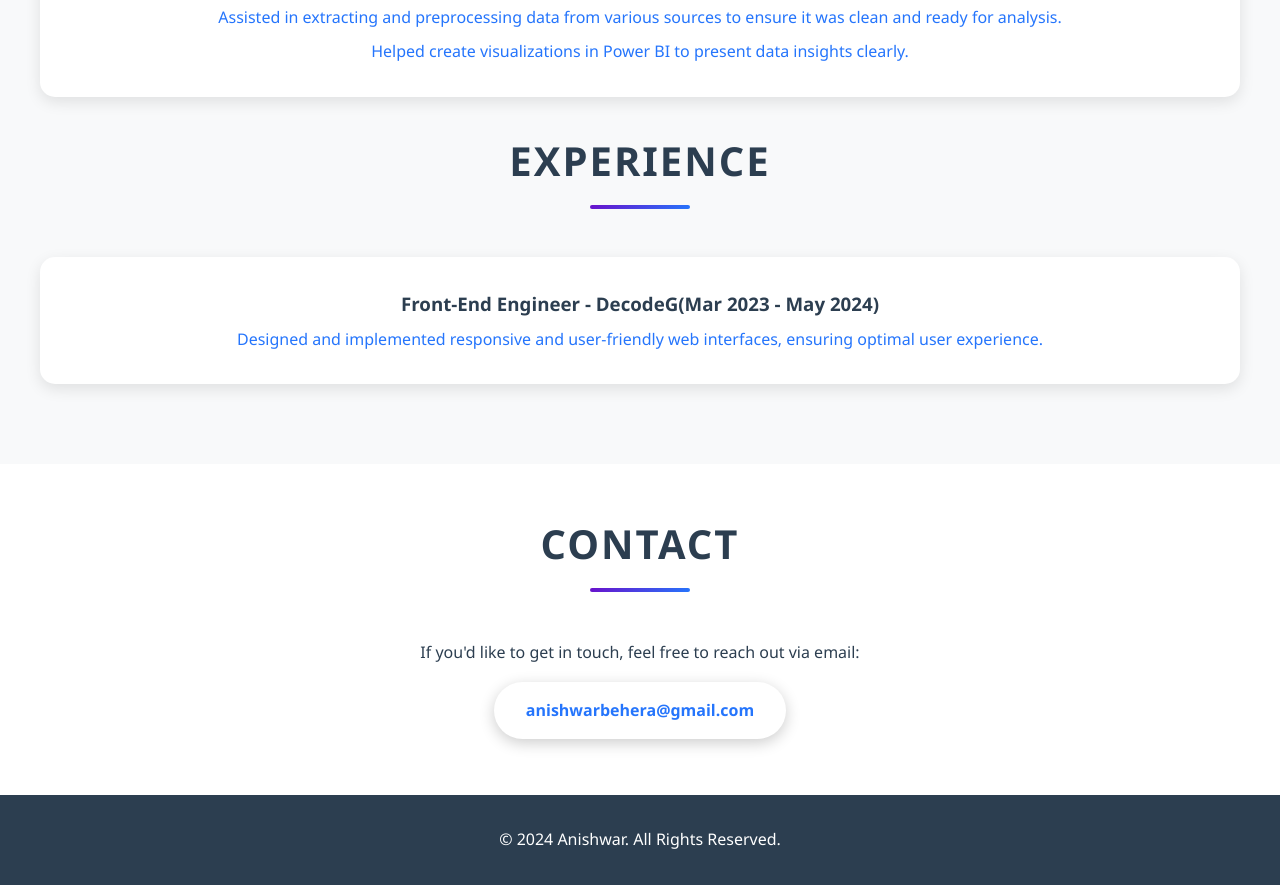
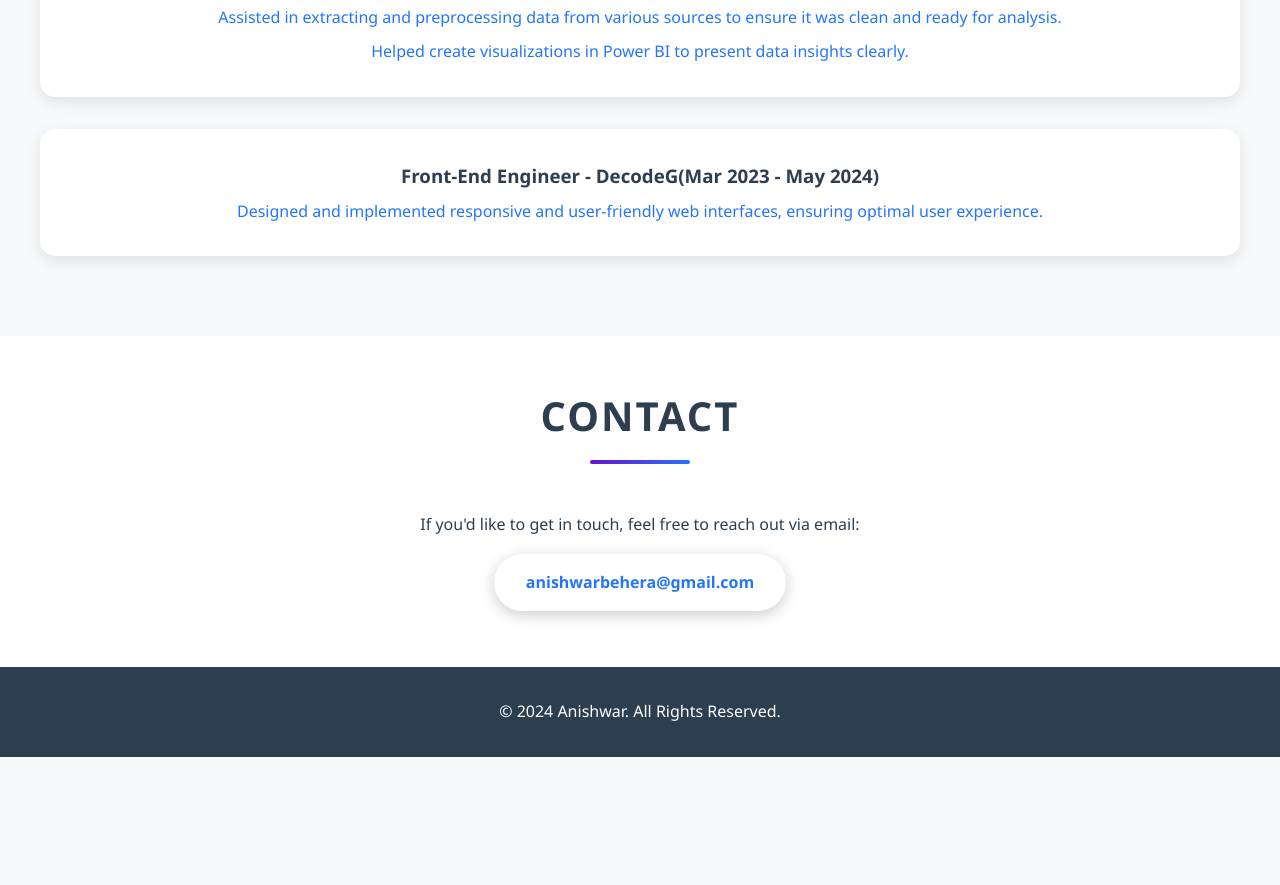
Before and after one commit to AnishwarBehera/portfolio, a plain HTML site: page index.html in a window 1280 px wide. Shown: the part 2628-3513 px from the top of the page. After the commit the page ends 3385 px from the top, so only its background shows below. Drawn offline with Linux system fonts and the light colour scheme.

Commit message:
Update index.html

```diff
--- a/index.html
+++ b/index.html
@@ -446,7 +446,6 @@
             </div>
         </div>
         <div class="container">
-            <h2>Experience</h2>
             <div class="experience-item">
                 <h3>Front-End Engineer - DecodeG(Mar 2023 - May 2024)</h3>
                 <p>Designed and implemented responsive and user-friendly web interfaces, ensuring optimal user experience.</p>
```
